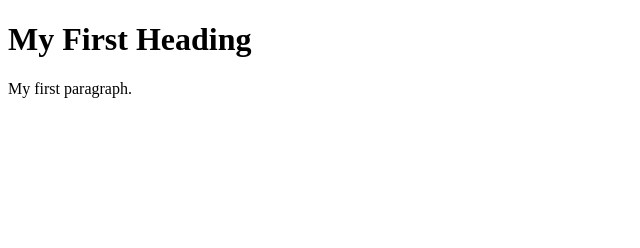
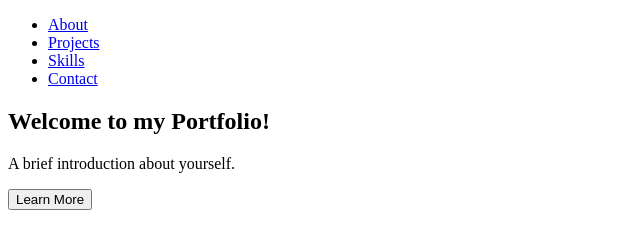
Before and after one commit to Elias-Kurian-Philip/testing..github.io, a plain HTML site: page index.html in a window 1280 px wide. Shown: the whole page, without its empty margins (0-640 px from the left). Drawn offline with Linux system fonts and the light colour scheme.

Commit message:
Update index.html

```diff
--- a/index.html
+++ b/index.html
@@ -1,9 +1,29 @@
 <!DOCTYPE html>
-<html>
-  <body>
-
-  <h1>My First Heading</h1>
-  <p>My first paragraph.</p>
-
-  </body>
+<html lang="en">
+<head>
+    <meta charset="UTF-8">
+    <meta name="viewport" content="width=device-width, initial-scale=1.0">
+    <title>Portfolio | Home</title>
+    <link rel="stylesheet" href="css/style.css">
+</head>
+<body>
+    <header>
+        <nav>
+            <ul>
+                <li><a href="about.html">About</a></li>
+                <li><a href="projects.html">Projects</a></li>
+                <li><a href="skills.html">Skills</a></li>
+                <li><a href="contact.html">Contact</a></li>
+            </ul>
+        </nav>
+    </header>
+    <main>
+        <section id="hero">
+            <h1>Welcome to my Portfolio!</h1>
+            <p>A brief introduction about yourself.</p>
+            <button>Learn More</button>
+        </section>
+    </main>
+    <script src="js/script.js"></script>
+</body>
 </html>
```
